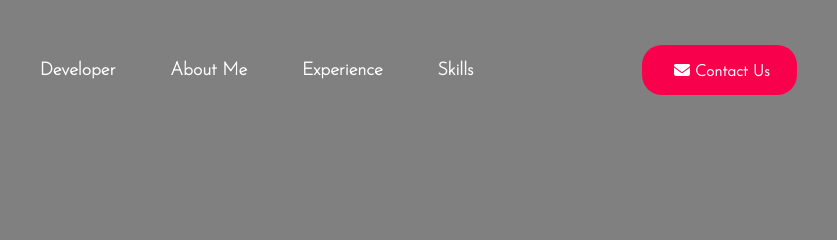
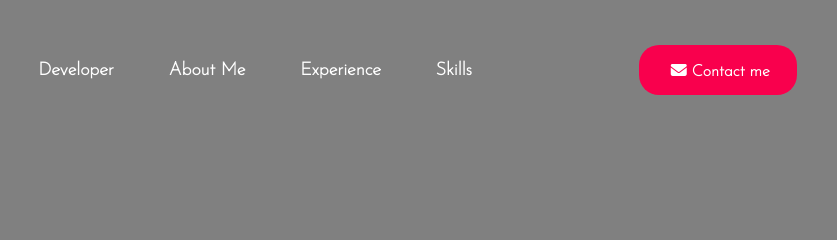
Before and after one commit to szuluaga-beep/szuluaga-beep.github.io, a plain HTML site: page index.html in a window 1280 px wide. Shown: the top 240 px of the page, 381-1218 px from the left. Drawn offline with Linux system fonts and the light colour scheme.

Commit message:
ajustando menu de navegacion

```diff
--- a/index.html
+++ b/index.html
@@ -21,12 +21,12 @@
         <h2 class="logo">Porta<span>folio</span></h2>
         <ul>
           <li><a href="#Home">Developer</a></li>
-          <li><a href="#about">About Me</a></li>
+          <li><a href="#about">About me</a></li>
           <li><a href="#experience">Experience</a></li>
           <li><a href="#skills">Skills</a></li>
         </ul>
         <a href="mailto:stevenzuluaga54@gmail.com" class="btn"
-          ><i class="fa-solid fa-envelope"></i>Contact Us</a
+          ><i class="fa-solid fa-envelope"></i>Contact me</a
         >
       </nav>
       <div class="content" id="Home">
```
